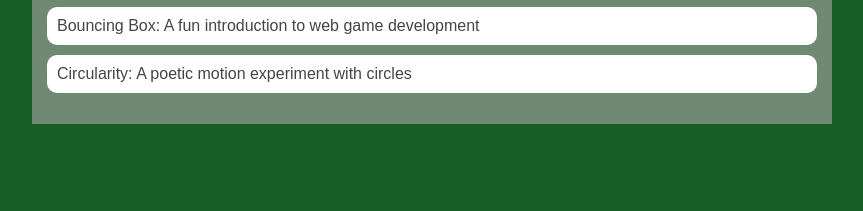
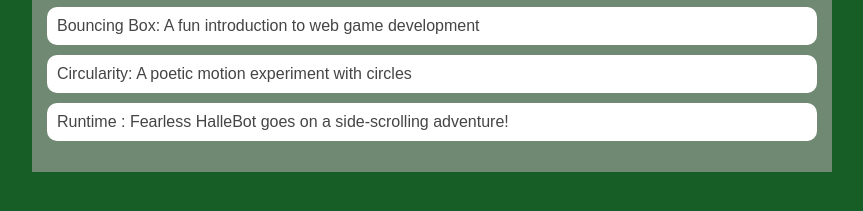
Before and after one commit to TheBessWess/TheBessWess.github.io, a plain HTML site: page portfolio.html in a window 1280 px wide. Shown: the part 187-398 px from the top of the page, without its empty margins (208-1071 px from the left). Drawn offline with Linux system fonts and the light colour scheme.

Commit message:
add portfolio page to website

```diff
--- a/portfolio.html
+++ b/portfolio.html
@@ -31,6 +31,9 @@
 <li>
   <a href="fsd-projects/circularity/">Circularity: A poetic motion experiment with circles</a>
 </li>
+<li>
+ <a href="fsd-projects/runtime/">Runtime : Fearless HalleBot goes on a side-scrolling adventure!</a>
+</li>
     </ul>
   </div>
       </main>
```
